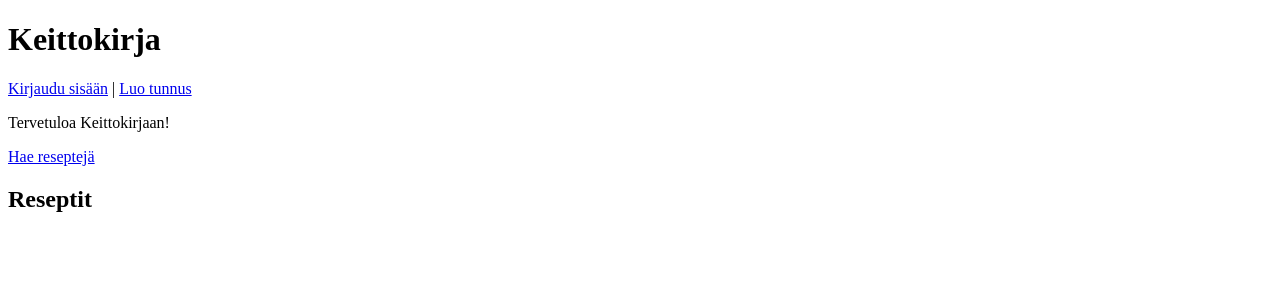
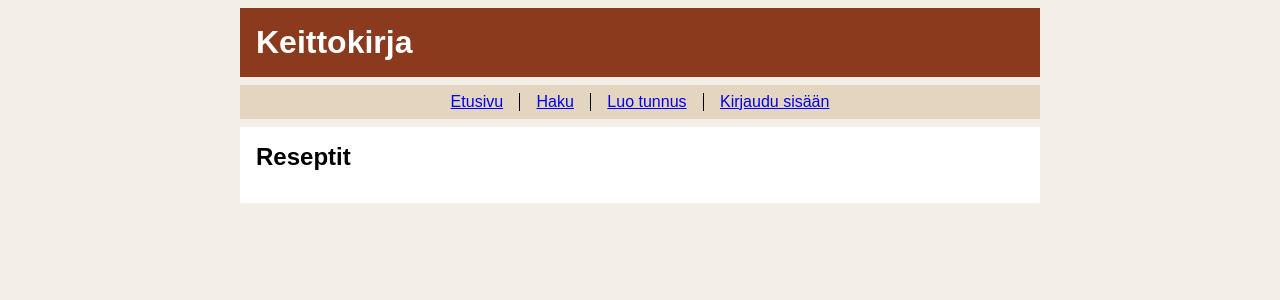
Before and after one commit to jessevanhalahy/keittokirja, a Flask app: page / in a window 1280 px wide. Shown: the top 300 px of the page. Run offline with Flask 3, Linux system fonts and the light colour scheme; data that the repository does not hold is empty.

Commit message:
Added layout template and stylesheet

```diff
--- /dev/null
+++ b/static/main.css
@@ -0,0 +1,58 @@
+body {
+  margin: auto;
+  max-width: 50em;
+  font-family: sans-serif;
+  background-color: #f4efe6;
+}
+
+h1, h2 {
+  margin: 0;
+}
+
+.header {
+  background-color: #8b3a1e;
+  color: white;
+  padding: 1em;
+  margin: 0.5em 0;
+}
+
+.nav {
+  background-color: #e3d5bf;
+  padding: 0.5em;
+  margin: 0.5em 0;
+}
+
+.content {
+  background-color: white;
+  padding: 1em;
+  margin: 0.5em 0;
+}
+
+.info {
+  border: 2px solid #8b3a1e;
+  padding: 0.5em;
+  background-color: #fbe9e1;
+}
+
+nav {
+  text-align: center;
+}
+
+nav ul {
+  padding: 0;
+  margin: 0;
+}
+
+nav li {
+  display: inline-block;
+  padding: 0 1em;
+  margin: 0;
+}
+
+nav li:not(:first-of-type) {
+  margin-left: -0.25em;
+}
+
+nav li:not(:last-of-type) {
+  border-right: 1px solid black;
+}
--- a/templates/index.html
+++ b/templates/index.html
@@ -1,36 +1,12 @@
-<!DOCTYPE html>
-<html>
+{% extends "layout.html" %}
 
-<head>
-  <title>Keittokirja</title>
-</head>
+{% block title %}Keittokirja{% endblock %}
 
-<body>
-  <h1>Keittokirja</h1>
-  {% if session.user_id %}
-  <p>
-    Olet kirjautunut nimellä {{ session.username }}
-  </p>
-  <p>
-    <a href="/new_recipe">Lisää resepti</a> |
-    <a href="/logout">Kirjaudu ulos</a>
-  </p>
-  {% else %}
-  <p>
-    <a href="/login">Kirjaudu sisään</a> |
-    <a href="/register">Luo tunnus</a>
-  </p>
-  {% endif %}
-  <p>Tervetuloa Keittokirjaan!</p>
-    <p>
-    <a href="/find_recipe">Hae reseptejä</a>
-  </p>
+{% block content %}
 <h2>Reseptit</h2>
 <ul>
   {% for recipe in recipes %}
   <li><a href="/recipe/{{ recipe.id }}">{{ recipe.title }}</a></li>
   {% endfor %}
 </ul>
-</body>
-
-</html>
+{% endblock %}
--- /dev/null
+++ b/templates/layout.html
@@ -0,0 +1,38 @@
+<!DOCTYPE html>
+<html>
+
+<head>
+  <title>{% block title %}{% endblock %}</title>
+  <link rel="stylesheet" href="/static/main.css">
+</head>
+
+<body>
+  <div class="header">
+    <h1>Keittokirja</h1>
+  </div>
+
+  <div class="nav">
+    <nav>
+      <ul>
+        <li><a href="/">Etusivu</a></li>
+        <li><a href="/find_recipe">Haku</a></li>
+        {% if session.user_id %}
+        <li><a href="/new_recipe">Lisää resepti</a></li>
+        <li><a href="/logout">Kirjaudu ulos</a></li>
+        {% else %}
+        <li><a href="/register">Luo tunnus</a></li>
+        <li><a href="/login">Kirjaudu sisään</a></li>
+        {% endif %}
+      </ul>
+    </nav>
+  </div>
+
+  <div class="content">
+    {% for message in get_flashed_messages() %}
+    <p class="info">{{ message }}</p>
+    {% endfor %}
+    {% block content %}{% endblock %}
+  </div>
+</body>
+
+</html>
```
Lines whose indentation alone changed are shown as unchanged.
